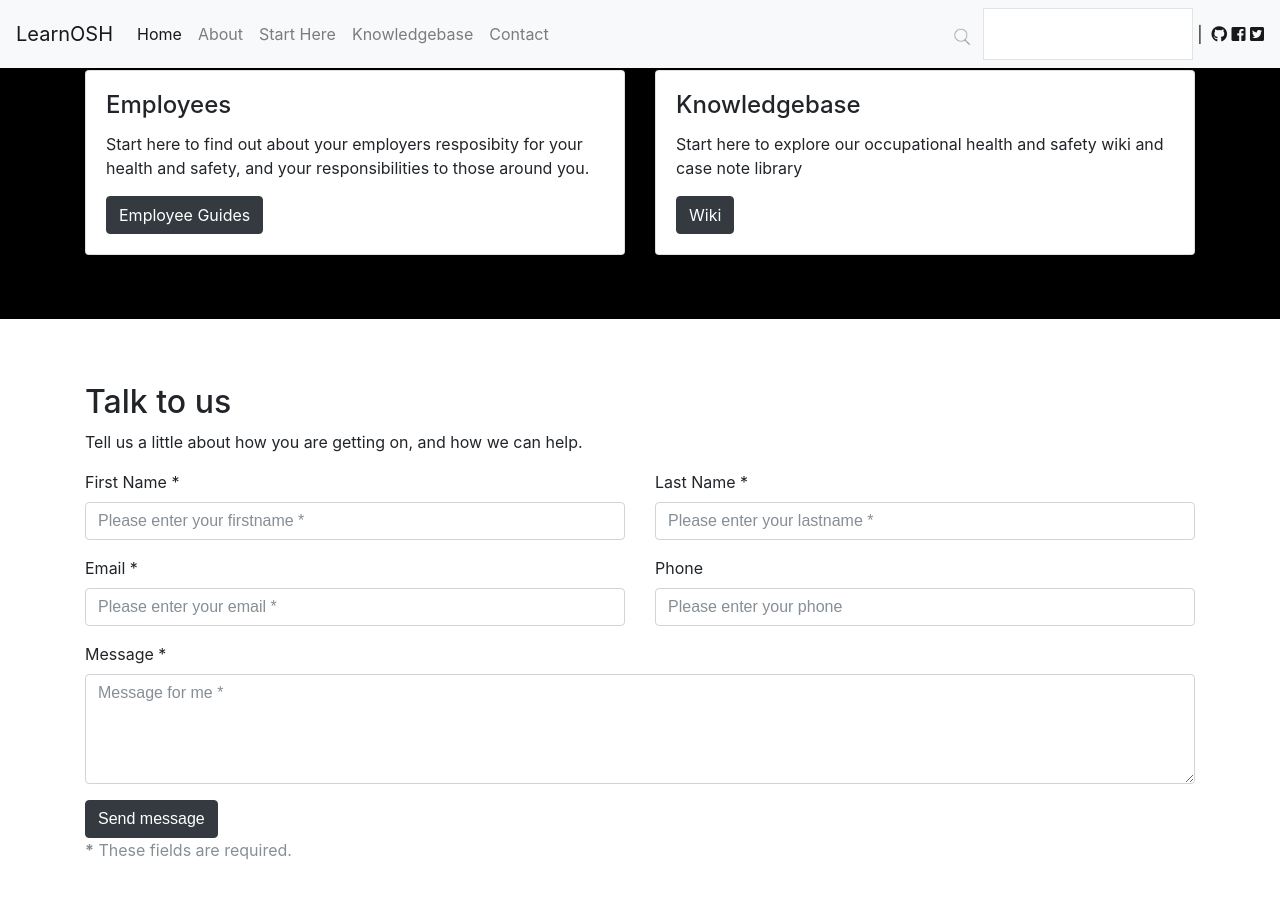
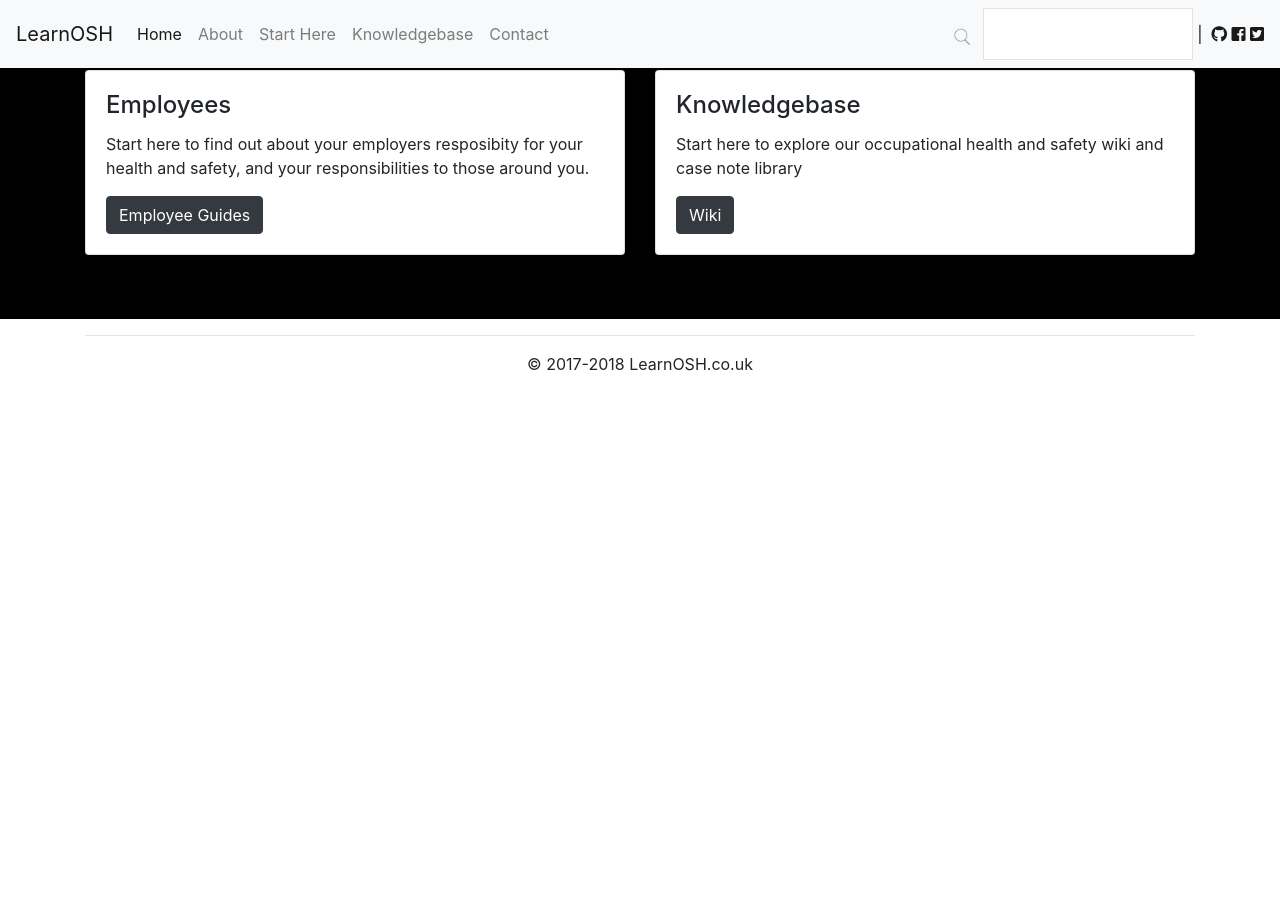
Before and after one commit to lee-perry/learnosh, a Jekyll site: the page built from index.html, in a window 1280 px wide and 900 px high, scrolled down 1213 px. Built offline with Jekyll 4.4.1, drawn with Linux system fonts in a browser that asks for light colours; nearby versions of some CDN libraries; after the commit the page ends 1589 px from its top, so only the background shows below that.

Commit message:
Update footer.html

```diff
--- a/_includes/footer.html
+++ b/_includes/footer.html
@@ -1,63 +1,4 @@
-<div class="container" style="background-color: white; padding-top: 5%; padding-bottom: 5%">
-  <h2>Talk to us</h2>
-  <p>Tell us a little about how you are getting on, and how we can help.</p>
 
-  <form id="contact-form" method="post" action="https://formspree.io/lzperry@icloud.com" role="form">
-    <div class="messages"></div>
-    <div class="controls">
-        <div class="row">
-            <div class="col-md-6">
-                <div class="form-group">
-                    <label for="form_name">First Name *</label>
-                    <input id="form_name" type="text" name="name" class="form-control" placeholder="Please enter your firstname *" required="required" data-error="Firstname is required.">
-                    <div class="help-block with-errors"></div>
-                </div>
-            </div>
-            <div class="col-md-6">
-                <div class="form-group">
-                    <label for="form_lastname">Last Name *</label>
-                    <input id="form_lastname" type="text" name="surname" class="form-control" placeholder="Please enter your lastname *" required="required" data-error="Lastname is required.">
-                    <div class="help-block with-errors"></div>
-                </div>
-            </div>
-        </div>
-        <div class="row">
-            <div class="col-md-6">
-                <div class="form-group">
-                    <label for="form_email">Email *</label>
-                    <input id="form_email" type="email" name="email" class="form-control" placeholder="Please enter your email *" required="required" data-error="Valid email is required.">
-                    <div class="help-block with-errors"></div>
-                </div>
-            </div>
-            <div class="col-md-6">
-                <div class="form-group">
-                    <label for="form_phone">Phone</label>
-                    <input id="form_phone" type="tel" name="phone" class="form-control" placeholder="Please enter your phone">
-                    <div class="help-block with-errors"></div>
-                </div>
-            </div>
-        </div>
-        <div class="row">
-            <div class="col-md-12">
-                <div class="form-group">
-                    <label for="form_message">Message *</label>
-                    <textarea id="form_message" name="message" class="form-control" placeholder="Message for me *" rows="4" required="required" data-error="Please,leave us a message."></textarea>
-                    <div class="help-block with-errors"></div>
-                </div>
-            </div>
-            <div class="col-md-12">
-                <input type="submit" class="btn btn-dark btn-send" value="Send message">
-            </div>
-        </div>
-        <div class="row">
-            <div class="col-md-12">
-                <p class="text-muted"><strong>*</strong> These fields are required.</p>
-            </div>
-        </div>
-    </div>
-</form>
-
-</div>
 <div class="container" style="text-align: center">
 <hr>
 &copy 2017-2018 LearnOSH.co.uk
```
